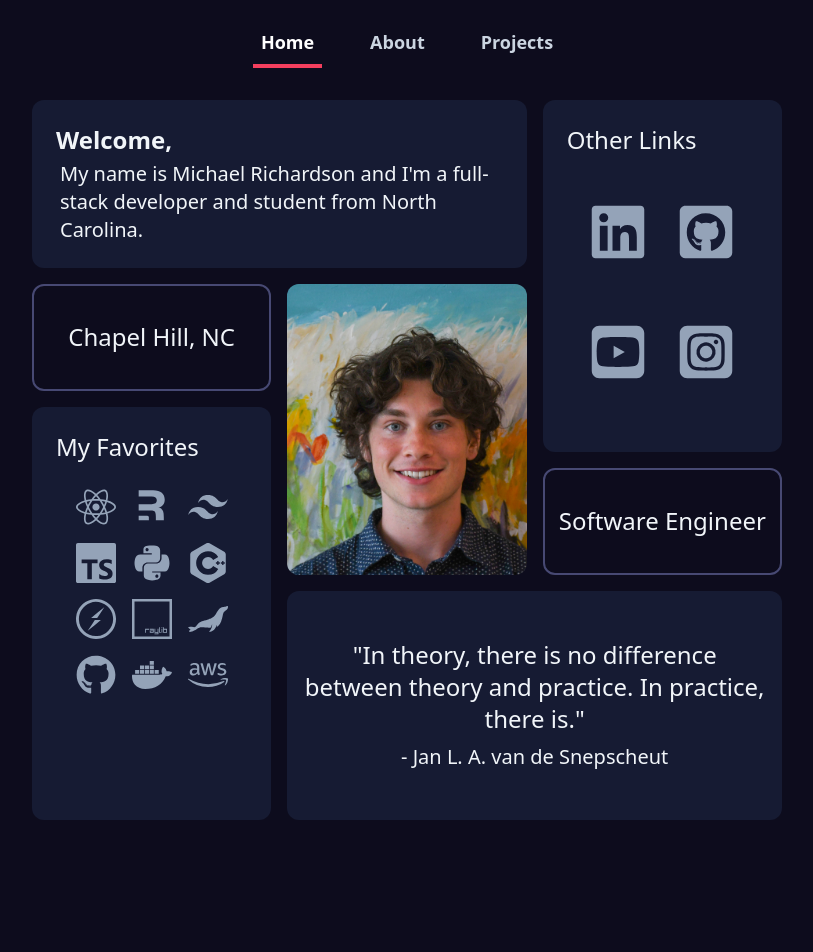
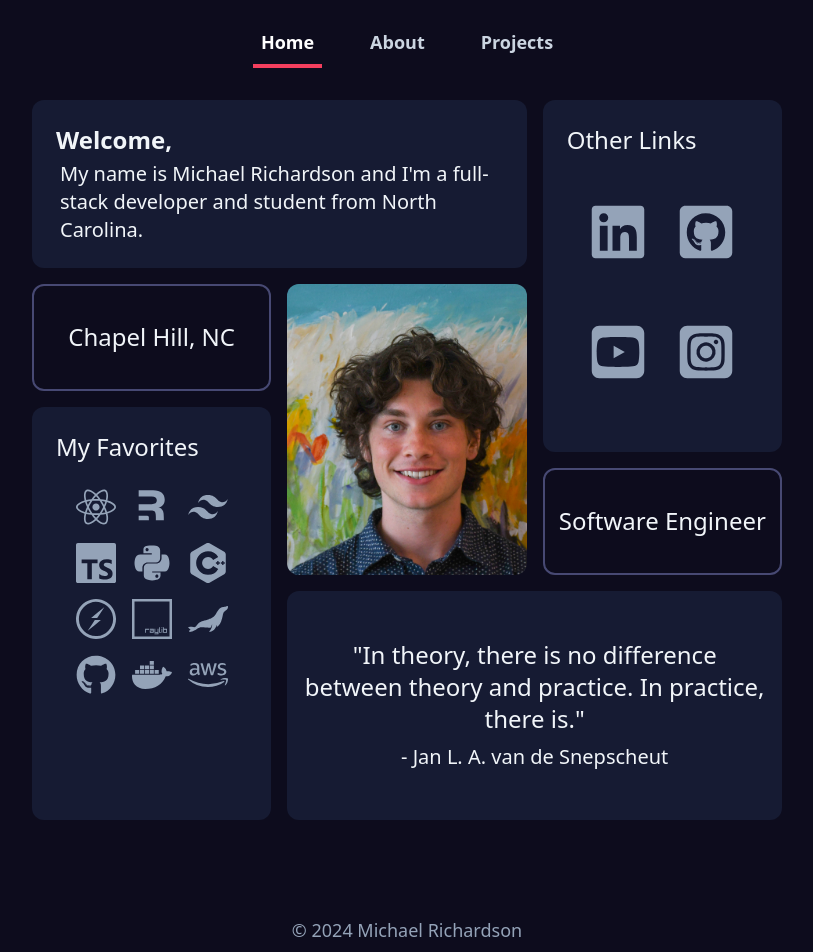
Before and after one commit to marichardson137/PersonalWebsite, a React (Vite) app: page / in a window 1280 px wide. Shown: the top 952 px of the page, without its empty margins (233-1046 px from the left). Before the commit the page ends 836 px from the top, so only its background shows below. Built offline with nearby package versions, Linux system fonts and the light colour scheme.

Commit message:
[Update] added footer

```diff
--- a/src/App.jsx
+++ b/src/App.jsx
@@ -6,6 +6,8 @@ import {
 
 import { HeaderLink } from "./components/Interactive";
 
+import { FaHeart } from "react-icons/fa";
+
 import { useState, useEffect } from 'react';
 
 function App() {
@@ -13,6 +15,7 @@ function App() {
     <div className="relative w-full overscroll-none">
         <Header/>
         <Outlet/>
+        <Footer/>
     </div>
   )
 }
@@ -29,8 +32,8 @@ function Header() {
 
 function Footer() {
     return (
-        <footer>
-            <p>Michael Richardson</p>
+        <footer className="mt-20 mb-10">
+            <p className="font-thin text-slate-400 text-center text-lg">© 2024 Michael Richardson</p>
         </footer>
     )
 }
--- a/src/pages/Home.jsx
+++ b/src/pages/Home.jsx
@@ -5,7 +5,6 @@ import { FaLinkedin } from "react-icons/fa";
 import { FaGithubSquare } from "react-icons/fa";
 import { FaSquareYoutube } from "react-icons/fa6";
 import { FaSquareInstagram } from "react-icons/fa6";
-import { FaHeart } from "react-icons/fa";
 
 import { FaReact } from "react-icons/fa";
 import { RiTailwindCssFill } from "react-icons/ri";
```
